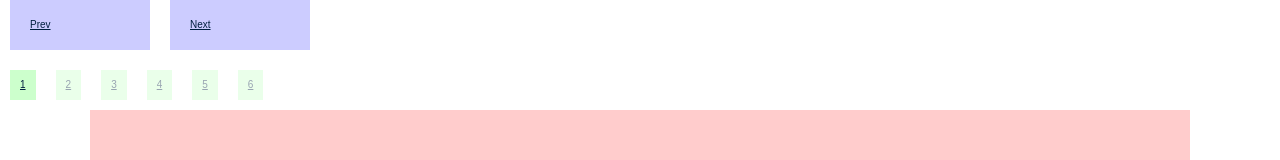
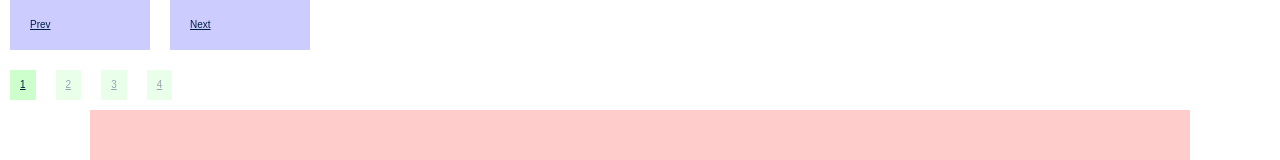
Before and after one commit to rin316/jquery.liquidCarousel, a plain HTML site: page index.html in a window 1280 px wide. Shown: the part 222-382 px from the top of the page. Drawn offline with Linux system fonts and the light colour scheme.

Commit message:
html変更

```diff
--- a/index.html
+++ b/index.html
@@ -34,8 +34,6 @@
 			<li class="mod-topContents-controller-item"><a href="#">2</a></li>
 			<li class="mod-topContents-controller-item"><a href="#">3</a></li>
 			<li class="mod-topContents-controller-item"><a href="#">4</a></li>
-			<li class="mod-topContents-controller-item"><a href="#">5</a></li>
-			<li class="mod-topContents-controller-item"><a href="#">6</a></li>
 		</ul>
 	</div>
 </div>
```
